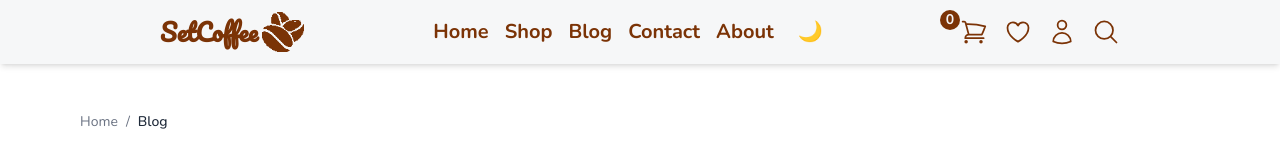
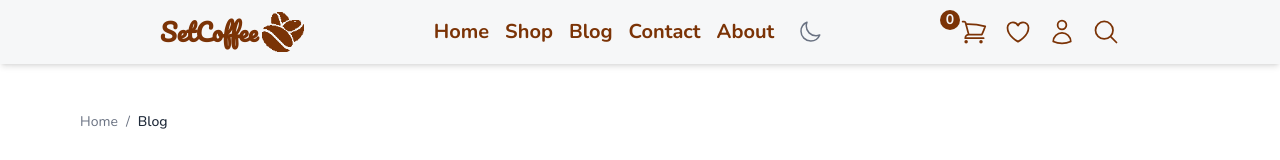
Before and after one commit to delaramfarzad9/coffee-e-commerce, a Next.js app: page /blog in a window 1280 px wide. Shown: the top 160 px of the page. Built offline with nearby package versions, Linux system fonts and the light colour scheme.

Commit message:
themetoggle for mobile menu

```diff
--- a/components/layout/ThemeToggle.jsx
+++ b/components/layout/ThemeToggle.js
@@ -1,12 +1,17 @@
 import { useContext } from "react";
 import { ThemeContext } from "../../context/ThemeContext";
+import Svg from "../ui/Svg";
 
 export default function ThemeToggle() {
   const { theme, toggleTheme } = useContext(ThemeContext);
 
   return (
     <button onClick={toggleTheme} className="p-2">
-      {theme === "light" ? "🌙" : "☀️"}
+      <Svg
+        svgId={theme === "dark" ? "sun" : "moon"}
+        className={`cursor-pointer transition-transform duration-500 md:w-6 md:h-6
+          ${theme === "dark" ? "rotate-180 text-yellow-200" : "text-gray-500"}`}
+      />
     </button>
   );
 }
--- a/components/layout/navbar/Navbar.js
+++ b/components/layout/navbar/Navbar.js
@@ -7,8 +7,13 @@ import Link from "next/link";
 import { useRouter } from "next/router";
 import { useCart } from "../../../context/CartContext";
 import ThemeToggle from "../ThemeToggle";
+import { useContext } from "react";
+import { ThemeContext } from "../../../context/ThemeContext";
+
 
 export default function Navbar({ onCartClick, onSearchToggle }) {
+  const { theme, toggleTheme } = useContext(ThemeContext);
+
   const [scrolled, setScrolled] = useState(false);
 
   const router = useRouter();
@@ -195,11 +200,11 @@ export default function Navbar({ onCartClick, onSearchToggle }) {
         className={`
     sm:hidden fixed top-16 left-0 right-0 z-40
     bg-gray-100/95 backdrop-blur-md shadow-md
-    transition-all duration-300 overflow-hidden
+    transition-all duration-300 overflow-scroll
     ${mobileOpen ? "max-h-96 opacity-100" : "max-h-0 opacity-0"}
   `}
       >
-        <nav className="flex flex-col items-start *:px-6 *:py-3  text-lg text-amber-900 bg-chocolate/30 *:hover:bg-gray-100/50 *:w-full *:transition-all *:duration-200 *:font-bold *:hover:text-chocolate ">
+        <nav className="flex flex-col items-start *:px-6 *:py-3  text-lg text-amber-900 bg-chocolate/30 *:hover:bg-gray-100/50 *:w-full *:transition-all *:duration-200 *:font-bold *:hover:text-chocolate *:active:text-chocolate/80">
           <Link href="/" onClick={closeMobileMenu}>
             Home
           </Link>
@@ -222,6 +227,13 @@ export default function Navbar({ onCartClick, onSearchToggle }) {
   Account
 </Link>
 
+ <div onClick={toggleTheme}  className="flex flex-row gap-1  items-center cursor-pointer">
+  <span>Theme /</span>
+  <span className="text-chocolate/70">{theme === "dark" ? "Dark" : "Light"}</span>
+</div>
+
+
+
         </nav>
       </div>
     </>
```
